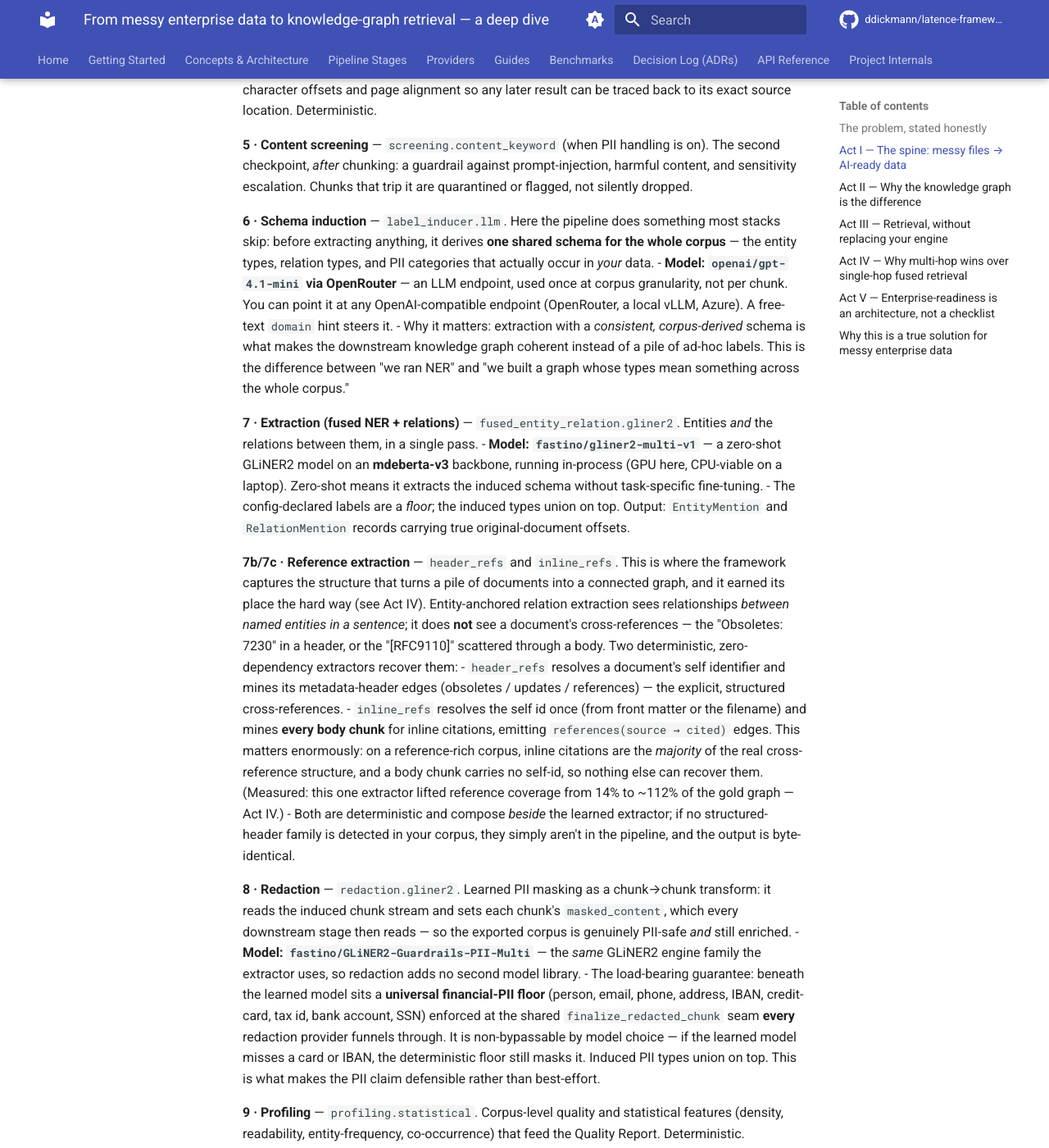
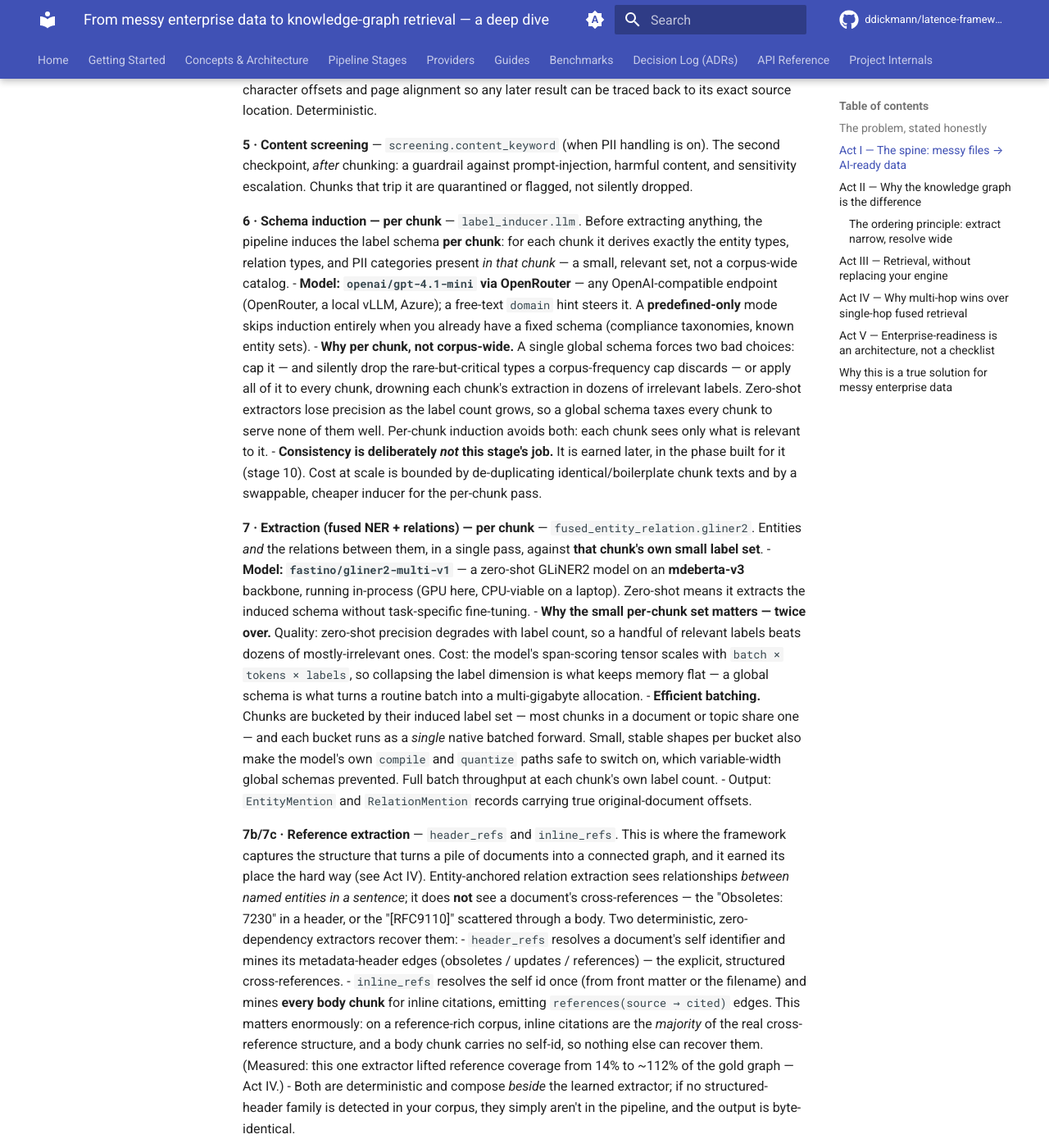
Before and after one commit to ddickmann/latence, an MkDocs documentation site: the page built from docs/DEEP-DIVE.md, in a window 1280 px wide and 1400 px high, scrolled down 1747 px. Shown: the whole window at 82% size. Built offline with MkDocs 1.6.1 and Material for MkDocs 9.7.7, drawn with Linux system fonts in a browser that asks for light colours; comment, search, counter and statistics services are not loaded; some of the changed text lies outside the part shown.

Commit message:
docs(deep-dive): reflect the per-chunk extraction architecture
Induction, extraction, redaction and guardrails are now described per-chunk (small
relevant label sets), with the phase boundary made explicit (redact is the last
chunk-level stage) and corpus-level consistency earned downstream in the resolution
phase (entities AND type vocabulary). Adds the 'extract narrow, resolve wide'
ordering principle and the label-dimension reasoning behind both quality and memory.

```diff
--- a/docs/DEEP-DIVE.md
+++ b/docs/DEEP-DIVE.md
@@ -68,23 +68,36 @@ page alignment so any later result can be traced back to its exact source locati
 checkpoint, *after* chunking: a guardrail against prompt-injection, harmful content, and sensitivity
 escalation. Chunks that trip it are quarantined or flagged, not silently dropped.
 
-**6 · Schema induction** — `label_inducer.llm`. Here the pipeline does something most stacks skip: before
-extracting anything, it derives **one shared schema for the whole corpus** — the entity types, relation
-types, and PII categories that actually occur in *your* data.
-- **Model: `openai/gpt-4.1-mini` via OpenRouter** — an LLM endpoint, used once at corpus granularity,
-  not per chunk. You can point it at any OpenAI-compatible endpoint (OpenRouter, a local vLLM, Azure).
-  A free-text `domain` hint steers it.
-- Why it matters: extraction with a *consistent, corpus-derived* schema is what makes the downstream
-  knowledge graph coherent instead of a pile of ad-hoc labels. This is the difference between "we ran
-  NER" and "we built a graph whose types mean something across the whole corpus."
+**6 · Schema induction — per chunk** — `label_inducer.llm`. Before extracting anything, the pipeline
+induces the label schema **per chunk**: for each chunk it derives exactly the entity types, relation
+types, and PII categories present *in that chunk* — a small, relevant set, not a corpus-wide catalog.
+- **Model: `openai/gpt-4.1-mini` via OpenRouter** — any OpenAI-compatible endpoint (OpenRouter, a
+  local vLLM, Azure); a free-text `domain` hint steers it. A **predefined-only** mode skips induction
+  entirely when you already have a fixed schema (compliance taxonomies, known entity sets).
+- **Why per chunk, not corpus-wide.** A single global schema forces two bad choices: cap it — and
+  silently drop the rare-but-critical types a corpus-frequency cap discards — or apply all of it to
+  every chunk, drowning each chunk's extraction in dozens of irrelevant labels. Zero-shot extractors
+  lose precision as the label count grows, so a global schema taxes every chunk to serve none of them
+  well. Per-chunk induction avoids both: each chunk sees only what is relevant to it.
+- **Consistency is deliberately *not* this stage's job.** It is earned later, in the phase built for
+  it (stage 10). Cost at scale is bounded by de-duplicating identical/boilerplate chunk texts and by a
+  swappable, cheaper inducer for the per-chunk pass.
 
-**7 · Extraction (fused NER + relations)** — `fused_entity_relation.gliner2`. Entities *and* the
-relations between them, in a single pass.
+**7 · Extraction (fused NER + relations) — per chunk** — `fused_entity_relation.gliner2`. Entities
+*and* the relations between them, in a single pass, against **that chunk's own small label set**.
 - **Model: `fastino/gliner2-multi-v1`** — a zero-shot GLiNER2 model on an **mdeberta-v3** backbone,
   running in-process (GPU here, CPU-viable on a laptop). Zero-shot means it extracts the induced schema
   without task-specific fine-tuning.
-- The config-declared labels are a *floor*; the induced types union on top. Output: `EntityMention` and
-  `RelationMention` records carrying true original-document offsets.
+- **Why the small per-chunk set matters — twice over.** Quality: zero-shot precision degrades with
+  label count, so a handful of relevant labels beats dozens of mostly-irrelevant ones. Cost: the
+  model's span-scoring tensor scales with `batch × tokens × labels`, so collapsing the label dimension
+  is what keeps memory flat — a global schema is what turns a routine batch into a multi-gigabyte
+  allocation.
+- **Efficient batching.** Chunks are bucketed by their induced label set — most chunks in a document
+  or topic share one — and each bucket runs as a *single* native batched forward. Small, stable shapes
+  per bucket also make the model's own `compile` and `quantize` paths safe to switch on, which
+  variable-width global schemas prevented. Full batch throughput at each chunk's own label count.
+- Output: `EntityMention` and `RelationMention` records carrying true original-document offsets.
 
 **7b/7c · Reference extraction** — `header_refs` and `inline_refs`. This is where the framework captures
 the structure that turns a pile of documents into a connected graph, and it earned its place the hard
@@ -101,27 +114,47 @@ sentence*; it does **not** see a document's cross-references — the "Obsoletes:
 - Both are deterministic and compose *beside* the learned extractor; if no structured-header family is
   detected in your corpus, they simply aren't in the pipeline, and the output is byte-identical.
 
-**8 · Redaction** — `redaction.gliner2`. Learned PII masking as a chunk→chunk transform: it reads the
-induced chunk stream and sets each chunk's `masked_content`, which every downstream stage then reads —
-so the exported corpus is genuinely PII-safe *and* still enriched.
+**8 · Redaction and guardrails — per chunk** — `redaction.gliner2`. Learned PII masking as a
+chunk→chunk transform: it reads the induced chunk stream and sets each chunk's `masked_content`, which
+every downstream stage then reads — so the exported corpus is genuinely PII-safe *and* still enriched.
 - **Model: `fastino/GLiNER2-Guardrails-PII-Multi`** — the *same* GLiNER2 engine family the extractor
-  uses, so redaction adds no second model library.
-- The load-bearing guarantee: beneath the learned model sits a **universal financial-PII floor**
-  (person, email, phone, address, IBAN, credit-card, tax id, bank account, SSN) enforced at the shared
-  `finalize_redacted_chunk` seam **every** redaction provider funnels through. It is non-bypassable by
-  model choice — if the learned model misses a card or IBAN, the deterministic floor still masks it.
-  Induced PII types union on top. This is what makes the PII claim defensible rather than best-effort.
+  uses, so redaction adds no second model library. Induced PII and guardrail categories are per chunk,
+  bucketed and batched exactly like extraction.
+- **The floors are the exception, and deliberately so.** Beneath the learned model sit two *universal*
+  sets that are never narrowed per chunk: the **financial-PII floor** (person, email, phone, address,
+  IBAN, credit-card, tax id, bank account, SSN) and the always-on **safety categories**. These are
+  security invariants, not relevance labels — a leaked card number must be caught in a chunk *about
+  something else*. They are enforced at the shared `finalize_redacted_chunk` seam **every** redaction
+  provider funnels through, so they are non-bypassable by model choice: if the learned model misses a
+  card or IBAN, the deterministic floor still masks it.
+- **The rule, stated once:** relevance labels are scoped per chunk; safety floors are universal.
+
+> **The phase boundary.** Redaction is the *last* chunk-level stage. Everything from source through
+> redaction operates on a single chunk or document at a time — no corpus-wide state, no global schema,
+> nothing that has to see the whole dataset. Only after this line does the pipeline go corpus-level.
+> This is what keeps the heavy model work bounded, parallel, and independent of corpus size.
 
 **9 · Profiling** — `profiling.statistical`. Corpus-level quality and statistical features (density,
 readability, entity-frequency, co-occurrence) that feed the Quality Report. Deterministic.
 
-**10 · Disambiguation** — `disambiguation.glinker`. Mentions become **canonical entities**: the same
-organization named three ways across five documents is resolved to one node, corpus-wide.
-- **Models: `knowledgator/gliner-linker-large-v1.0` (linker) + `knowledgator/gliner-linker-rerank-v1.0`
-  (reranker)** — in-process encoders (FlashDeBERTa with graceful fallback), backed by an audited
-  multi-strategy resolver.
-- Without this step the graph would be full of duplicate nodes and the cross-document reasoning in Act
-  IV would fall apart — you can only traverse from A to B if A and B are *single, resolved* nodes.
+**10 · Resolution — where corpus-level consistency is earned** — `disambiguation.glinker`. This is the
+first corpus-wide stage, and it does two jobs.
+- **Entities are resolved.** The same organization named three ways across five documents becomes one
+  canonical node. **Models: `knowledgator/gliner-linker-large-v1.0` (linker) +
+  `knowledgator/gliner-linker-rerank-v1.0` (reranker)** — in-process encoders (FlashDeBERTa with
+  graceful fallback), backed by an audited multi-strategy resolver (exact / alias / acronym / substring
+  / fuzzy, with an optional embedding rung).
+- **Types are canonicalized.** Per-chunk induction means chunk A may say `org`, chunk B
+  `organization`, chunk C `company`. Here those collapse into one canonical type, with an
+  alias→canonical map applied to every mention and reported on the Quality Report. The raw induced
+  label is kept for audit, so the mapping is inspectable rather than magic.
+- **This is the trade the whole design turns on.** Consistency is *earned downstream*, by a stage that
+  can see the entire corpus and resolve ambiguity with evidence — not *imposed upstream* by forcing one
+  global schema and capping it. Upstream you get complete, precise, chunk-local extraction; here you
+  get one coherent vocabulary. Both, instead of trading one for the other.
+- Without this step the graph would carry duplicate nodes and drifting types, and the cross-document
+  reasoning in Act IV would fall apart — you can only traverse from A to B if A and B are *single,
+  resolved* nodes of *comparable* type.
 
 **11 · Graph assembly (+ centrality)** — `graph.canonical` with `graph_features.pagerank`. The canonical,
 evidence-linked knowledge graph is assembled: nodes are resolved entities, edges are extracted and
@@ -180,6 +213,32 @@ Three properties make it usable, not decorative:
 Centrality and community (stage 11) add the final ingredient: the graph knows which nodes are *hubs*
 (cited by everything, like a foundational standard) versus *specific*. Retrieval uses this to avoid
 being swamped by hubs when it expands, and to prefer diverse, non-redundant evidence when it packs.
+
+### The ordering principle: extract narrow, resolve wide
+
+The pipeline has one structural rule, and Act I is shaped entirely by it:
+
+| | Source → Redaction | Resolution → Export |
+|---|---|---|
+| **Scope** | one chunk at a time | the whole corpus |
+| **Goal** | completeness + precision | consistency + deduplication |
+| **Labels** | each chunk's own small set | one canonical vocabulary |
+| **Scales with** | number of workers | corpus size, once |
+
+Most stacks invert this — they fix a global schema first, then extract against it. That looks tidier
+and costs you twice: the schema must be capped (so rare-but-critical types vanish), and every chunk is
+scored against labels that have nothing to do with it (so precision drops and memory balloons).
+
+Extracting narrow and resolving wide is strictly better because the two problems have different
+natures. *Extraction* is a local question — "what is in this chunk?" — best answered with local
+context and nothing else. *Consistency* is a global question — "are these two things the same?" — and
+cannot be answered well before you have seen everything. Answering the global question first, by
+guessing a schema up front, is what forces the cap. Answering it last, with all the evidence on the
+table, is what makes both answers good.
+
+It also makes the expensive half **embarrassingly parallel and independent of corpus size**: every
+chunk's extraction is self-contained, so throughput is a function of how many workers you run, not how
+large the corpus is. The corpus-wide pass happens once, on already-extracted records, not on raw text.
 
 ---
 
```
